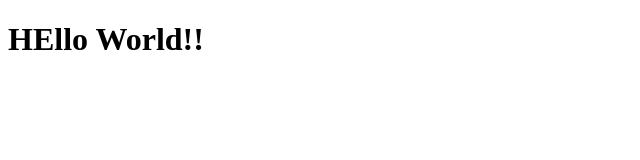
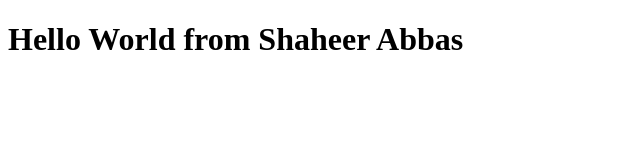
Before and after one commit to abbas92/Bootcamp-29.06.2020, a plain HTML site: page index.html in a window 1280 px wide. Shown: the whole page, without its empty margins (0-640 px from the left). Drawn offline with Linux system fonts and the light colour scheme.

Commit message:
Update index.html

```diff
--- a/index.html
+++ b/index.html
@@ -7,6 +7,6 @@
     <title>Document</title>
 </head>
 <body>
-    <h1>HEllo World!!</h1>
+    <h1>Hello World from Shaheer Abbas</h1>
 </body>
 </html>
```
